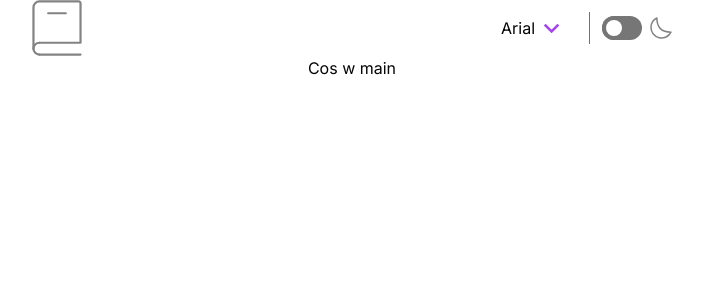
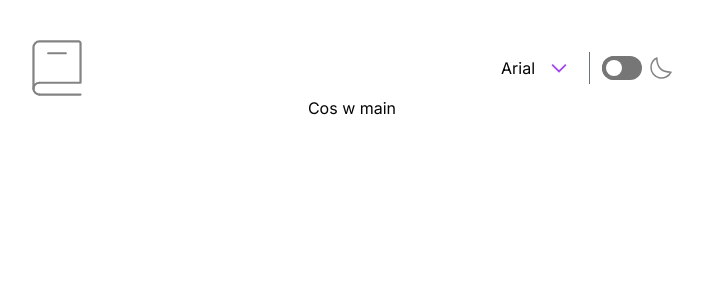
Before and after one commit to eMKa18/dictionary-web-app, a Next.js app: page / in a window 1280 px wide. Shown: the top 300 px of the page, without its empty margins (288-991 px from the left). Built offline with nearby package versions, Linux system fonts and the light colour scheme.

Commit message:
Moving dropdown styles to tailwind styles in component

```diff
--- a/app/globals.css
+++ b/app/globals.css
@@ -5,6 +5,7 @@
 :root {
   --foreground-rgb: 5, 5, 5;
   --background-rgb: 255, 255, 255;
+  --radius: 8px;
 }
 
 [class='dark'] {
--- a/app/navbar/Navbar.tsx
+++ b/app/navbar/Navbar.tsx
@@ -7,7 +7,7 @@ import { FontsDropdown, TempFontsDropdown } from "./fonts/FontsDropdown";
 
 const Navbar = () => {
   return (
-    <div className="flex justify-center w-full">
+    <div className="flex justify-center w-full pt-10">
       <nav className="flex justify-between items-center w-full">
         <Link href="/">
           <Image
--- a/app/navbar/fonts/CustomDropdown.tsx
+++ b/app/navbar/fonts/CustomDropdown.tsx
@@ -1,5 +1,4 @@
 import React, { useRef, useState, useEffect, MutableRefObject } from "react";
-import "./Dropdown.css";
 import { DropdownArrowIcon } from "./DropdownArrowIcon";
 
 const CustomDropdown = ({ options }: { options: Array<string> }) => {
@@ -35,24 +34,24 @@ const CustomDropdown = ({ options }: { options: Array<string> }) => {
   }, []);
 
   return (
-    <div className="dropdown-container">
+    <div className="relative">
       <div
-        className="dropdown-header"
+        className="p-2.5 cursor-pointer flex items-center content-between focus:border-none"
         onClick={toggling}
         onKeyDown={onKeyDown}
         tabIndex={0}
       >
         {selectedOption}
         <DropdownArrowIcon
-          className={`dropdown-arrow ${isOpen ? "rotate" : ""}`}
+          className={`w-4 h-4 ml-4 transform ease-linear duration-300 ${isOpen ? "rotate-180" : ""}`}
         />
       </div>
       {isOpen && (
-        <div className="dropdown-list-container">
-          <ul className="dropdown-list">
+        <div className="absolute w-44">
+          <ul className="list-none p-0 m-0 rounded-lg shadow-md">
             {options.map((option) => (
               <li
-                className="dropdown-list-item"
+                className="p-2.5 cursor-pointer rounded-lg hover:bg-gray-200"
                 onClick={onOptionClicked(option)}
                 key={option}
               >
--- a/app/navbar/fonts/Dropdown.css
+++ /dev/null
@@ -1,72 +0,0 @@
-.select-with-svg-arrow {
-    -webkit-appearance: none;
-    -moz-appearance: none;
-    appearance: none;
-    background: transparent url(/images/icon-arrow-down.svg) no-repeat right center;
-    padding-right: 30px;
-    border: none;
-    outline: none;
-}
-
-.select-with-svg-arrow option {
-    border: none; /* Attempt to remove the border */
-    border-radius: 5px; /* Attempt to round the corners */
-  }
-
-  /* Style for the hover state */
-  .select-with-svg-arrow option:hover {
-    background-color: rgba(128, 128, 128, 0.2); /* Light gray background on hover */
-  }
-
-/* CustomDropdown */
-
-  .dropdown-container {
-    position: relative;
-  }
-
-  .dropdown-header {
-    padding: 10px;
-    cursor: pointer;
-    /* for arrow purposes */
-    display: flex;
-    align-items: center;
-    justify-content: space-between;
-  }
-
-  .dropdown-header:focus {
-    border: none;
-  }
-
-  .dropdown-list-container {
-    position: absolute;
-    width: 100%;
-  }
-
-  .dropdown-list {
-    list-style: none;
-    padding: 0;
-    margin: 0;
-    border-radius: 8px;
-    box-shadow: 0 2px 5px rgba(0, 0, 0, 0.2);
-  }
-
-  .dropdown-list-item {
-    padding: 10px;
-    cursor: pointer;
-    border-radius: 8px;
-  }
-
-  .dropdown-list-item:hover {
-    background-color: #f2f2f2;
-  }
-
-  .dropdown-arrow {
-    width: 24px; /* Adjust size as needed */
-    height: 24px; /* Adjust size as needed */
-    margin-left: 8px; /* Adjust spacing as needed */
-    transition: transform 0.3s ease;
-  }
-
-  .dropdown-arrow.rotate {
-    transform: rotate(180deg);
-  }
--- a/app/navbar/fonts/DropdownArrowIcon.tsx
+++ b/app/navbar/fonts/DropdownArrowIcon.tsx
@@ -8,7 +8,7 @@ const DropdownArrowIcon = ({ className }: { className: string }) => {
       height="8"
       viewBox="0 0 14 8"
     >
-      <path fill="none" stroke="#A445ED" strokeWidth="1.5" d="m1 2 4 4 4-4" />
+      <path fill="none" stroke="#A445ED" strokeWidth="1.5" d="m1 1 6 6 6-6" />
     </svg>
   );
 };
--- a/app/navbar/fonts/FontsDropdown.tsx
+++ b/app/navbar/fonts/FontsDropdown.tsx
@@ -1,6 +1,5 @@
 "use client";
 import { useState } from "react";
-import Dropdown from "./Dropdown";
 import { CustomDropdown } from "./CustomDropdown";
 
 const fonts = ["Arial", "Verdana", "Helvetica", "Times New Roman"];
```
